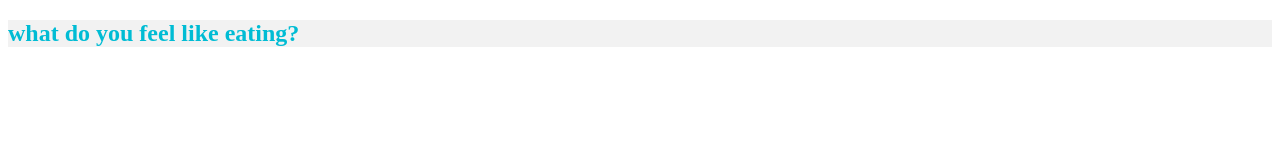
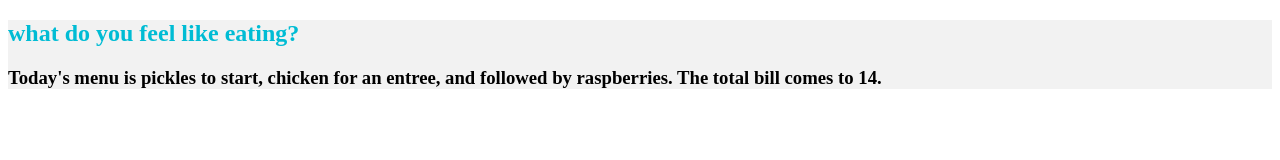
Before and after one commit to edawson1980/menu-maker, a plain HTML site: page index.html in a window 1280 px wide. Drawn offline with Linux system fonts and the light colour scheme.

Commit message:
add filler dishes.  add meal picker method. enable innerhtml for successful display

```diff
--- a/app.js
+++ b/app.js
@@ -6,7 +6,7 @@ let menu = {
     appetizers: [],
     mains: [],
     desserts: []
-  }
+  },
   /*CREATE GETTER METHOD FOR THE COURSES OBJECT*/
   get courses(){
     return{
@@ -39,20 +39,56 @@ let menu = {
   /*ADD DISH METHOD*/
   addDishToCourse(courseName, dishName, dishPrice){
     let dish = {
-      name: this.dishName,
-      price: this.dishPrice
+      name: dishName,
+      price: dishPrice
     }
     /*use the courseName property to determine which array the new dish gets added to within the Courses object*/
     this._courses[courseName].push(dish);
   },
 
   /*GET RANDOM DISH METHOD*/
+  /*pulls the entire array for a particular course, then randomly finds and indexed spot within the array and returns it*/
   getRandomDishFromCourse(courseName){
     let dishes = this._courses[courseName];
 
     let index = Math.floor(Math.random()*dishes.length);
 
-    return this.dishes[index]
+    return dishes[index]
+  },
+
+  generateRandomMeal(){
+
+
+    /*course names have to be in quotations, because they are variables inside an object*/
+    let appetizer = this.getRandomDishFromCourse('appetizers');
+    let main = this.getRandomDishFromCourse('mains');
+    let dessert = this.getRandomDishFromCourse('desserts');
+
+
+    let totalPrice = appetizer.price + main.price + dessert.price;
+
+    return `Today's menu is ${appetizer.name} to start, ${main.name} for an entree, and followed by ${dessert.name}.  The total bill comes to ${totalPrice}. `
   }
 
+
+
 }
+menu.addDishToCourse('mains', 'beef', 3.00);
+menu.addDishToCourse('mains', 'pesto', 5.00);
+menu.addDishToCourse('mains', 'chicken', 6.00);
+menu.addDishToCourse('mains', 'spaghetti', 4.00);
+
+menu.addDishToCourse('appetizers', 'canapes', 12.00);
+menu.addDishToCourse('appetizers', 'pickles', 5.00);
+menu.addDishToCourse('appetizers', 'deviled eggs', 3.00);
+
+
+menu.addDishToCourse('desserts', 'ice cream', 12.00);
+menu.addDishToCourse('desserts', 'a fistful of gummy bears', 2.00);
+menu.addDishToCourse('desserts', 'raspberries', 3.00);
+menu.addDishToCourse('desserts', 'flan', 6.00);
+
+console.log(menu.courses.mains);
+console.log('testing');
+
+document.getElementById('results').innerHTML = menu.generateRandomMeal();
--- a/index.html
+++ b/index.html
@@ -8,7 +8,7 @@
   <body>
     <div class="main">
       <h2>what do you feel like eating?</h2>
-
+      <h3 id="results"></h3>
     </div>
 
     <script src="app.js"></script>
```
